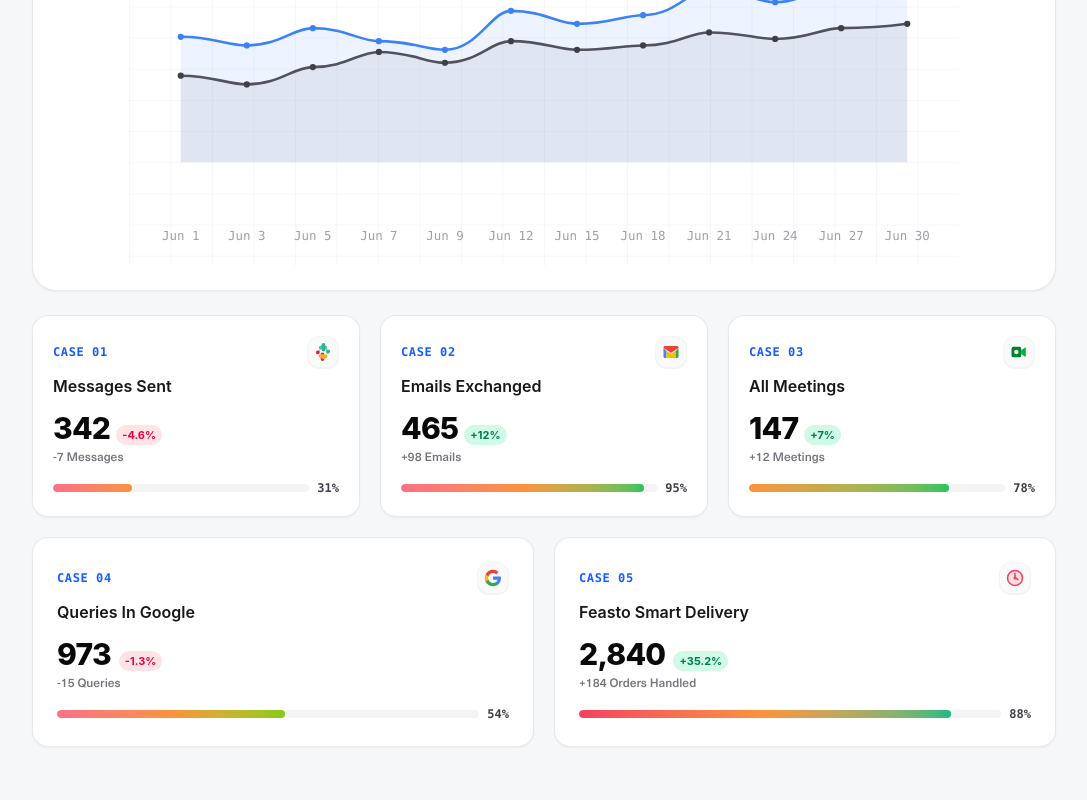
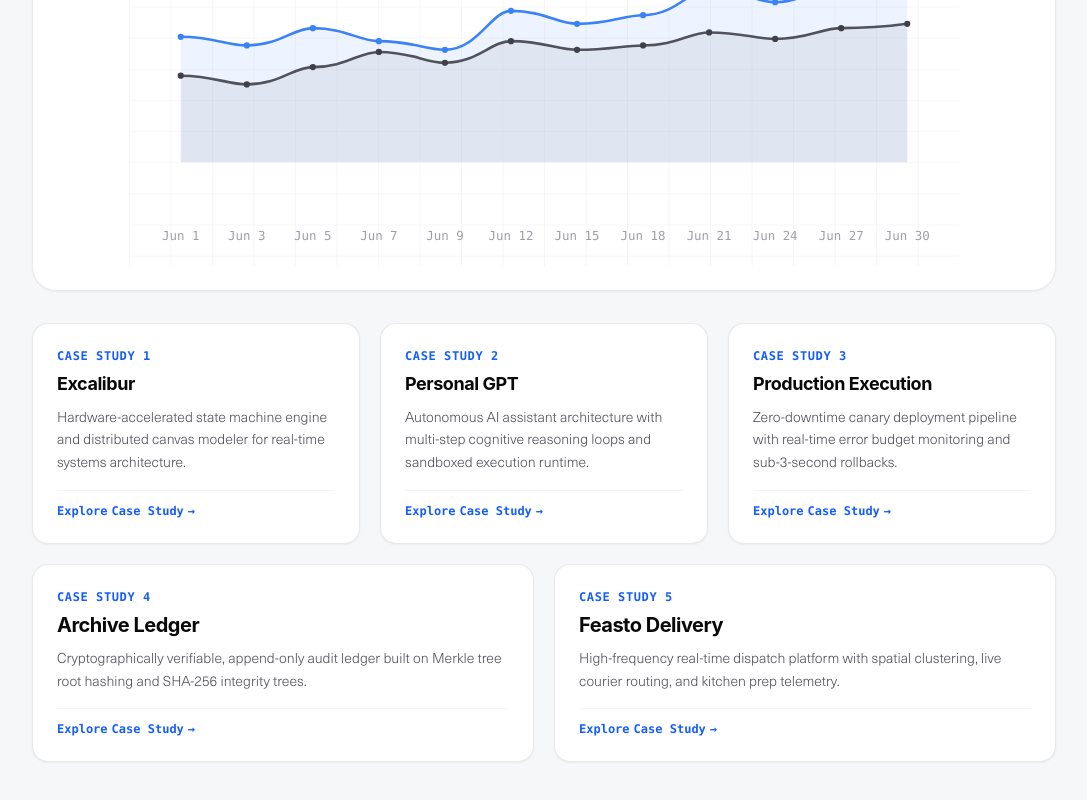
Before and after one commit to rxut-04/portfolioo, a React (Vite) app: page /architecture in a window 1280 px wide. Shown: the part 332-1132 px from the top of the page, without its empty margins (96-1183 px from the left). Built offline with nearby package versions, Linux system fonts and the light colour scheme.

Commit message:
feat: simplify case study cards to tag, title, and description in 3x2 layout

```diff
--- a/src/components/ArchitecturePage.jsx
+++ b/src/components/ArchitecturePage.jsx
@@ -1,133 +1,41 @@
 import { Link, useNavigate } from 'react-router-dom'
 import { LineGraph } from './ui/line-graph-statistics'
-
-// Service & Integration Icons for case study cards
-const ServiceIcons = {
-  slack: (
-    <svg className="size-full shrink-0" viewBox="0 0 24 24" fill="none">
-      <path d="M5.042 15.165a2.528 2.528 0 0 1-2.52-2.523c0-1.394 1.127-2.524 2.52-2.524h2.522v2.524c0 1.393-1.127 2.523-2.522 2.523z" fill="#E01E5A"/>
-      <path d="M8.83 15.165a2.528 2.528 0 0 1 2.52-2.523 2.528 2.528 0 0 1 2.523 2.523v6.315A2.528 2.528 0 0 1 11.35 24a2.528 2.528 0 0 1-2.52-2.52v-6.315z" fill="#E01E5A"/>
-      <path d="M8.83 5.045a2.528 2.528 0 0 1 2.52-2.522c1.393 0 2.523 1.128 2.523 2.522v2.522H8.83V5.045z" fill="#36C5F0"/>
-      <path d="M8.83 8.832a2.528 2.528 0 0 1-2.52-2.523c0-1.393 1.127-2.522 2.52-2.522H15.15a2.528 2.528 0 0 1 2.522 2.522c0 1.394-1.128 2.523-2.522 2.523H8.83z" fill="#36C5F0"/>
-      <path d="M18.958 8.832a2.528 2.528 0 0 1 2.522 2.523c0 1.393-1.128 2.523-2.522 2.523h-2.522V8.832h2.522z" fill="#2EB67D"/>
-      <path d="M15.168 8.832a2.528 2.528 0 0 1-2.522 2.523 2.528 2.528 0 0 1-2.52-2.523V2.517A2.528 2.528 0 0 1 12.646 0c1.394 0 2.522 1.127 2.522 2.517v6.315z" fill="#2EB67D"/>
-      <path d="M15.168 18.955a2.528 2.528 0 0 1-2.522 2.522c-1.394 0-2.52-1.127-2.52-2.522v-2.522h5.042v2.522z" fill="#ECB22E"/>
-      <path d="M15.168 15.165a2.528 2.528 0 0 1 2.522 2.523 2.528 2.528 0 0 1-2.522 2.523H8.83a2.528 2.528 0 0 1-2.52-2.523c0-1.394 1.127-2.523 2.52-2.523h6.338z" fill="#ECB22E"/>
-    </svg>
-  ),
-  gmail: (
-    <svg className="size-full shrink-0" viewBox="0 0 24 24" fill="none">
-      <path d="M22 6c0-1.1-.9-2-2-2H4c-1.1 0-2 .9-2 2v12c0 1.1.9 2 2 2h16c1.1 0 2-.9 2-2V6z" fill="#EA4335" fillOpacity="0.1"/>
-      <path d="M20 4H4c-1.1 0-2 .9-2 2v.5l10 6.5 10-6.5V6c0-1.1-.9-2-2-2z" fill="#EA4335"/>
-      <path d="M2 7v11c0 1.1.9 2 2 2h2v-9.5L2 7z" fill="#4285F4"/>
-      <path d="M22 7l-4 3.5V20h2c1.1 0 2-.9 2-2V7z" fill="#34A853"/>
-      <path d="M18 10.5L12 14.5l-6-4V20h12v-9.5z" fill="#FBBC05"/>
-    </svg>
-  ),
-  meet: (
-    <svg className="size-full shrink-0" viewBox="0 0 24 24" fill="none">
-      <rect x="2" y="5" width="13" height="14" rx="2.5" fill="#00832D"/>
-      <path d="M15 9.5l6-4v13l-6-4v-5z" fill="#00AC47"/>
-      <circle cx="8.5" cy="12" r="3" fill="#ffffff" fillOpacity="0.9"/>
-    </svg>
-  ),
-  google: (
-    <svg className="size-full shrink-0" viewBox="0 0 24 24">
-      <path d="M22.56 12.25c0-.78-.07-1.53-.2-2.25H12v4.26h5.92c-.26 1.37-1.04 2.53-2.21 3.31v2.77h3.57c2.08-1.92 3.28-4.74 3.28-8.09z" fill="#4285F4"/>
-      <path d="M12 23c2.97 0 5.46-.98 7.28-2.66l-3.57-2.77c-.98.66-2.23 1.06-3.71 1.06-2.86 0-5.29-1.93-6.16-4.53H2.18v2.84C3.99 20.53 7.7 23 12 23z" fill="#34A853"/>
-      <path d="M5.84 14.09c-.22-.66-.35-1.36-.35-2.09s.13-1.43.35-2.09V7.06H2.18C1.43 8.55 1 10.22 1 12s.43 3.45 1.18 4.94l2.85-2.22.81-.63z" fill="#FBBC05"/>
-      <path d="M12 5.38c1.62 0 3.06.56 4.21 1.64l3.15-3.15C17.45 2.09 14.97 1 12 1 7.7 1 3.99 3.47 2.18 7.06l3.66 2.84c.87-2.6 3.3-4.52 6.16-4.52z" fill="#EA4335"/>
-    </svg>
-  ),
-  dispatch: (
-    <svg className="size-full shrink-0" viewBox="0 0 24 24" fill="none">
-      <circle cx="12" cy="12" r="10" fill="#F43F5E" fillOpacity="0.15" stroke="#F43F5E" strokeWidth="2"/>
-      <path d="M12 6v6l4 2" stroke="#F43F5E" strokeWidth="2" strokeLinecap="round"/>
-      <circle cx="12" cy="12" r="2" fill="#F43F5E"/>
-    </svg>
-  ),
-}
 
 const CASE_STUDIES = [
   {
     id: 1,
-    title: 'Messages Sent',
-    shortTitle: 'Messages',
-    caseTitle: 'Excalibur Blueprint Engine',
-    subtitle: '-7 Messages',
-    meta: '-7 Undocumented States • State Machine',
-    value: '342',
-    delta: '-4.6%',
-    isNegative: true,
-    progress: 31,
-    progressColor: 'from-[#FB7185] to-[#FB923C]',
+    tag: 'Case Study 1',
+    title: 'Excalibur',
+    description: 'Hardware-accelerated state machine engine and distributed canvas modeler for real-time systems architecture.',
     route: '/projects/excalibur',
-    icon: ServiceIcons.slack,
-    tag: 'Case 01',
   },
   {
     id: 2,
-    title: 'Emails Exchanged',
-    shortTitle: 'Emails',
-    caseTitle: 'Personal GPT Autonomous Assistant',
-    subtitle: '+98 Emails',
-    meta: '+98 Multi-Step Context Loops • Vector DB',
-    value: '465',
-    delta: '+12%',
-    isNegative: false,
-    progress: 95,
-    progressColor: 'from-[#FB7185] via-[#FB923C] to-[#22C55E]',
+    tag: 'Case Study 2',
+    title: 'Personal GPT',
+    description: 'Autonomous AI assistant architecture with multi-step cognitive reasoning loops and sandboxed execution runtime.',
     route: '/projects/personal-gpt',
-    icon: ServiceIcons.gmail,
-    tag: 'Case 02',
   },
   {
     id: 3,
-    title: 'All Meetings',
-    shortTitle: 'Meetings',
-    caseTitle: 'Production Deployment & Execution',
-    subtitle: '+12 Meetings',
-    meta: '+12 Canary Release Probes • Zero Downtime',
-    value: '147',
-    delta: '+7%',
-    isNegative: false,
-    progress: 78,
-    progressColor: 'from-[#FB923C] to-[#22C55E]',
+    tag: 'Case Study 3',
+    title: 'Production Execution',
+    description: 'Zero-downtime canary deployment pipeline with real-time error budget monitoring and sub-3-second rollbacks.',
     route: '/projects/production-execution',
-    icon: ServiceIcons.meet,
-    tag: 'Case 03',
   },
   {
     id: 4,
-    title: 'Queries In Google',
-    shortTitle: 'Google Queries',
-    caseTitle: 'Immutable Archive & Ledger Records',
-    subtitle: '-15 Queries',
-    meta: '-15 Millisecond Query Latency • Merkle Roots',
-    value: '973',
-    delta: '-1.3%',
-    isNegative: true,
-    progress: 54,
-    progressColor: 'from-[#FB7185] via-[#FB923C] to-[#84CC16]',
+    tag: 'Case Study 4',
+    title: 'Archive Ledger',
+    description: 'Cryptographically verifiable, append-only audit ledger built on Merkle tree root hashing and SHA-256 integrity trees.',
     route: '/projects/archive-ledger',
-    icon: ServiceIcons.google,
-    tag: 'Case 04',
   },
   {
     id: 5,
-    title: 'Feasto Smart Delivery',
-    shortTitle: 'Feasto Delivery',
-    caseTitle: 'Feasto Smart Delivery Platform',
-    subtitle: '+184 Orders Handled',
-    meta: '-35% Dispatch Latency • Live Kitchen Telemetry',
-    value: '2,840',
-    delta: '+35.2%',
-    isNegative: false,
-    progress: 88,
-    progressColor: 'from-[#F43F5E] via-[#FB923C] to-[#10B981]',
+    tag: 'Case Study 5',
+    title: 'Feasto Delivery',
+    description: 'High-frequency real-time dispatch platform with spatial clustering, live courier routing, and kitchen prep telemetry.',
     route: '/projects/feasto',
-    icon: ServiceIcons.dispatch,
-    tag: 'Case 05',
   },
 ]
 
@@ -159,65 +67,35 @@ export default function ArchitecturePage() {
         </div>
 
         {/* ========================================================
-            BOTTOM SECTION: 5 RECTANGULAR CARDS (3 IN ROW 1, 2 IN ROW 2)
+            BOTTOM SECTION: CLEAN CASE STUDY CARDS (3 IN ROW 1, 2 IN ROW 2)
             ======================================================== */}
-        <div className="mt-5 sm:mt-6 grid grid-cols-6 gap-2.5 sm:gap-4 md:gap-5">
+        <div className="mt-5 sm:mt-8 grid grid-cols-6 gap-2 sm:gap-4 md:gap-5">
           {/* ROW 1: 3 CARDS (col-span-2 each) */}
           {CASE_STUDIES.slice(0, 3).map((study) => (
             <div
               key={study.id}
               onClick={() => navigate(study.route)}
-              className="col-span-2 group relative flex flex-col justify-between rounded-xl sm:rounded-2xl border border-zinc-200/80 dark:border-zinc-800 bg-white dark:bg-[#121214] p-3 sm:p-5 shadow-xs transition-all duration-200 hover:shadow-md hover:border-zinc-300 dark:hover:border-zinc-700 hover:-translate-y-0.5 cursor-pointer"
+              className="col-span-2 group relative flex flex-col justify-between rounded-xl sm:rounded-2xl border border-zinc-200/80 dark:border-zinc-800 bg-white dark:bg-[#121214] p-2.5 sm:p-4 md:p-6 shadow-xs transition-all duration-200 hover:shadow-md hover:border-zinc-300 dark:hover:border-zinc-700 hover:-translate-y-0.5 cursor-pointer"
             >
               <div>
-                {/* Top: Tag + Service Icon */}
-                <div className="flex items-center justify-between gap-1 sm:gap-2">
-                  <span className="font-mono text-[9px] sm:text-[10px] md:text-xs font-bold uppercase tracking-wider text-blue-600 dark:text-blue-400 truncate">
-                    {study.tag}
-                  </span>
-                  <div className="size-6 sm:size-8 shrink-0 flex items-center justify-center rounded-lg sm:rounded-xl border border-zinc-100 dark:border-zinc-800 bg-zinc-50 dark:bg-zinc-900/60 p-1 sm:p-1.5 shadow-2xs">
-                    {study.icon}
-                  </div>
-                </div>
+                <span className="font-mono text-[9px] sm:text-xs font-semibold uppercase tracking-wider text-blue-600 dark:text-blue-400 block whitespace-nowrap">
+                  {study.tag}
+                </span>
 
-                {/* Title */}
-                <h3 className="text-xs sm:text-sm md:text-base font-semibold text-zinc-900 dark:text-zinc-100 mt-1 sm:mt-1.5 truncate">
-                  <span className="sm:hidden">{study.shortTitle || study.title}</span>
-                  <span className="hidden sm:inline">{study.title}</span>
+                <h3 className="text-xs sm:text-base md:text-lg font-bold tracking-tight text-zinc-950 dark:text-zinc-50 mt-1 sm:mt-1.5 truncate">
+                  {study.title}
                 </h3>
 
-                {/* Metric Value + Delta Pill */}
-                <div className="mt-2 sm:mt-3 flex flex-wrap items-baseline gap-1 sm:gap-1.5">
-                  <span className="text-lg sm:text-2xl md:text-3xl font-extrabold tracking-tight text-zinc-950 dark:text-white">
-                    {study.value}
-                  </span>
-                  <span
-                    className={`inline-flex items-center rounded-full px-1.5 py-0.5 text-[9px] sm:text-[11px] font-bold ${
-                      study.isNegative
-                        ? 'bg-rose-100 text-rose-600 dark:bg-rose-950/60 dark:text-rose-400'
-                        : 'bg-emerald-100 text-emerald-700 dark:bg-emerald-950/60 dark:text-emerald-400'
-                    }`}
-                  >
-                    {study.delta}
-                  </span>
-                </div>
-
-                {/* Subtitle count */}
-                <p className="mt-0.5 text-[10px] sm:text-xs font-medium text-zinc-500 dark:text-zinc-400 truncate">
-                  {study.subtitle}
+                <p className="mt-1 sm:mt-2 text-[10px] sm:text-xs md:text-sm text-zinc-600 dark:text-zinc-400 leading-snug sm:leading-relaxed line-clamp-3 sm:line-clamp-none">
+                  {study.description}
                 </p>
               </div>
 
-              {/* Bottom: Progress Bar + Percentage */}
-              <div className="mt-3 sm:mt-4 flex items-center gap-1.5 sm:gap-2">
-                <div className="relative h-1.5 sm:h-2 flex-1 overflow-hidden rounded-full bg-zinc-100 dark:bg-zinc-800">
-                  <div
-                    className={`h-full rounded-full bg-gradient-to-r ${study.progressColor} transition-all duration-500`}
-                    style={{ width: `${study.progress}%` }}
-                  />
-                </div>
-                <span className="font-mono text-[10px] sm:text-xs font-semibold text-zinc-700 dark:text-zinc-300 shrink-0">
-                  {study.progress}%
+              <div className="mt-2.5 sm:mt-4 pt-2 sm:pt-3 border-t border-zinc-100 dark:border-zinc-800/80 flex items-center justify-between">
+                <span className="font-mono text-[9px] sm:text-xs font-semibold text-blue-600 dark:text-blue-400 group-hover:translate-x-1 transition-transform inline-flex items-center gap-0.5 sm:gap-1">
+                  <span>Explore</span>
+                  <span className="hidden sm:inline">Case Study</span>
+                  <span>→</span>
                 </span>
               </div>
             </div>
@@ -228,57 +106,27 @@ export default function ArchitecturePage() {
             <div
               key={study.id}
               onClick={() => navigate(study.route)}
-              className="col-span-3 group relative flex flex-col justify-between rounded-xl sm:rounded-2xl border border-zinc-200/80 dark:border-zinc-800 bg-white dark:bg-[#121214] p-3.5 sm:p-5 md:p-6 shadow-xs transition-all duration-200 hover:shadow-md hover:border-zinc-300 dark:hover:border-zinc-700 hover:-translate-y-0.5 cursor-pointer"
+              className="col-span-3 group relative flex flex-col justify-between rounded-xl sm:rounded-2xl border border-zinc-200/80 dark:border-zinc-800 bg-white dark:bg-[#121214] p-3 sm:p-5 md:p-6 shadow-xs transition-all duration-200 hover:shadow-md hover:border-zinc-300 dark:hover:border-zinc-700 hover:-translate-y-0.5 cursor-pointer"
             >
               <div>
-                {/* Top: Tag + Service Icon */}
-                <div className="flex items-center justify-between gap-2">
-                  <span className="font-mono text-[9px] sm:text-[10px] md:text-xs font-bold uppercase tracking-wider text-blue-600 dark:text-blue-400 truncate">
-                    {study.tag}
-                  </span>
-                  <div className="size-6 sm:size-8 shrink-0 flex items-center justify-center rounded-lg sm:rounded-xl border border-zinc-100 dark:border-zinc-800 bg-zinc-50 dark:bg-zinc-900/60 p-1 sm:p-1.5 shadow-2xs">
-                    {study.icon}
-                  </div>
-                </div>
+                <span className="font-mono text-[9px] sm:text-xs font-semibold uppercase tracking-wider text-blue-600 dark:text-blue-400 block whitespace-nowrap">
+                  {study.tag}
+                </span>
 
-                {/* Title */}
-                <h3 className="text-xs sm:text-sm md:text-base font-semibold text-zinc-900 dark:text-zinc-100 mt-1 sm:mt-1.5 truncate">
-                  <span className="sm:hidden">{study.shortTitle || study.title}</span>
-                  <span className="hidden sm:inline">{study.title}</span>
+                <h3 className="text-sm sm:text-lg md:text-xl font-bold tracking-tight text-zinc-950 dark:text-zinc-50 mt-1 sm:mt-1.5 truncate">
+                  {study.title}
                 </h3>
 
-                {/* Metric Value + Delta Pill */}
-                <div className="mt-2 sm:mt-3 flex items-baseline gap-1.5 sm:gap-2">
-                  <span className="text-xl sm:text-2xl md:text-3xl font-extrabold tracking-tight text-zinc-950 dark:text-white">
-                    {study.value}
-                  </span>
-                  <span
-                    className={`inline-flex items-center rounded-full px-1.5 py-0.5 text-[9px] sm:text-[11px] font-bold ${
-                      study.isNegative
-                        ? 'bg-rose-100 text-rose-600 dark:bg-rose-950/60 dark:text-rose-400'
-                        : 'bg-emerald-100 text-emerald-700 dark:bg-emerald-950/60 dark:text-emerald-400'
-                    }`}
-                  >
-                    {study.delta}
-                  </span>
-                </div>
-
-                {/* Subtitle count */}
-                <p className="mt-0.5 text-[10px] sm:text-xs font-medium text-zinc-500 dark:text-zinc-400 truncate">
-                  {study.subtitle}
+                <p className="mt-1 sm:mt-2 text-[11px] sm:text-xs md:text-sm text-zinc-600 dark:text-zinc-400 leading-snug sm:leading-relaxed line-clamp-3 sm:line-clamp-none">
+                  {study.description}
                 </p>
               </div>
 
-              {/* Bottom: Progress Bar + Percentage */}
-              <div className="mt-3 sm:mt-4 flex items-center gap-2">
-                <div className="relative h-1.5 sm:h-2 flex-1 overflow-hidden rounded-full bg-zinc-100 dark:bg-zinc-800">
-                  <div
-                    className={`h-full rounded-full bg-gradient-to-r ${study.progressColor} transition-all duration-500`}
-                    style={{ width: `${study.progress}%` }}
-                  />
-                </div>
-                <span className="font-mono text-[10px] sm:text-xs font-semibold text-zinc-700 dark:text-zinc-300 shrink-0">
-                  {study.progress}%
+              <div className="mt-2.5 sm:mt-4 pt-2 sm:pt-3 border-t border-zinc-100 dark:border-zinc-800/80 flex items-center justify-between">
+                <span className="font-mono text-[9px] sm:text-xs font-semibold text-blue-600 dark:text-blue-400 group-hover:translate-x-1 transition-transform inline-flex items-center gap-0.5 sm:gap-1">
+                  <span>Explore</span>
+                  <span className="hidden sm:inline">Case Study</span>
+                  <span>→</span>
                 </span>
               </div>
             </div>
```
